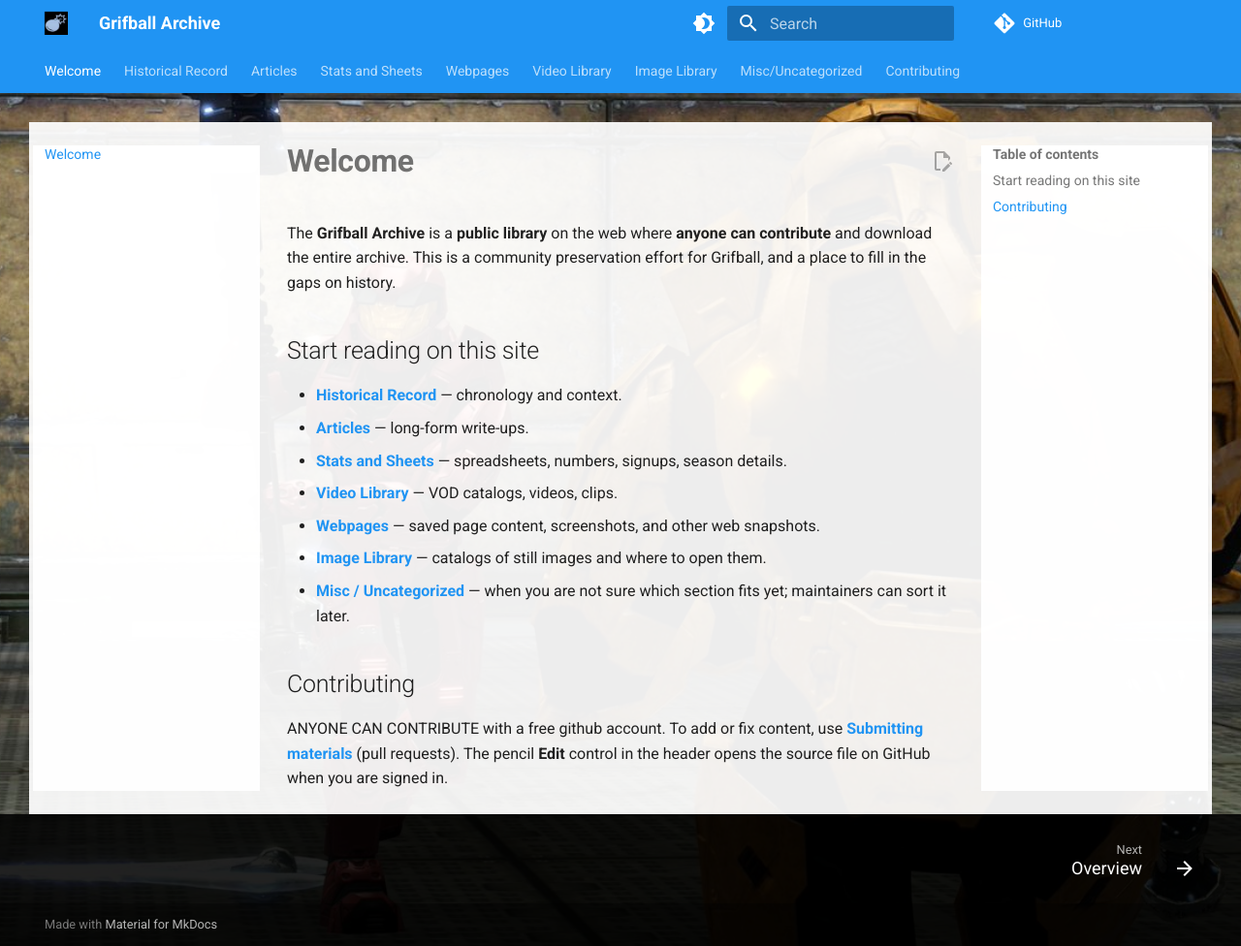
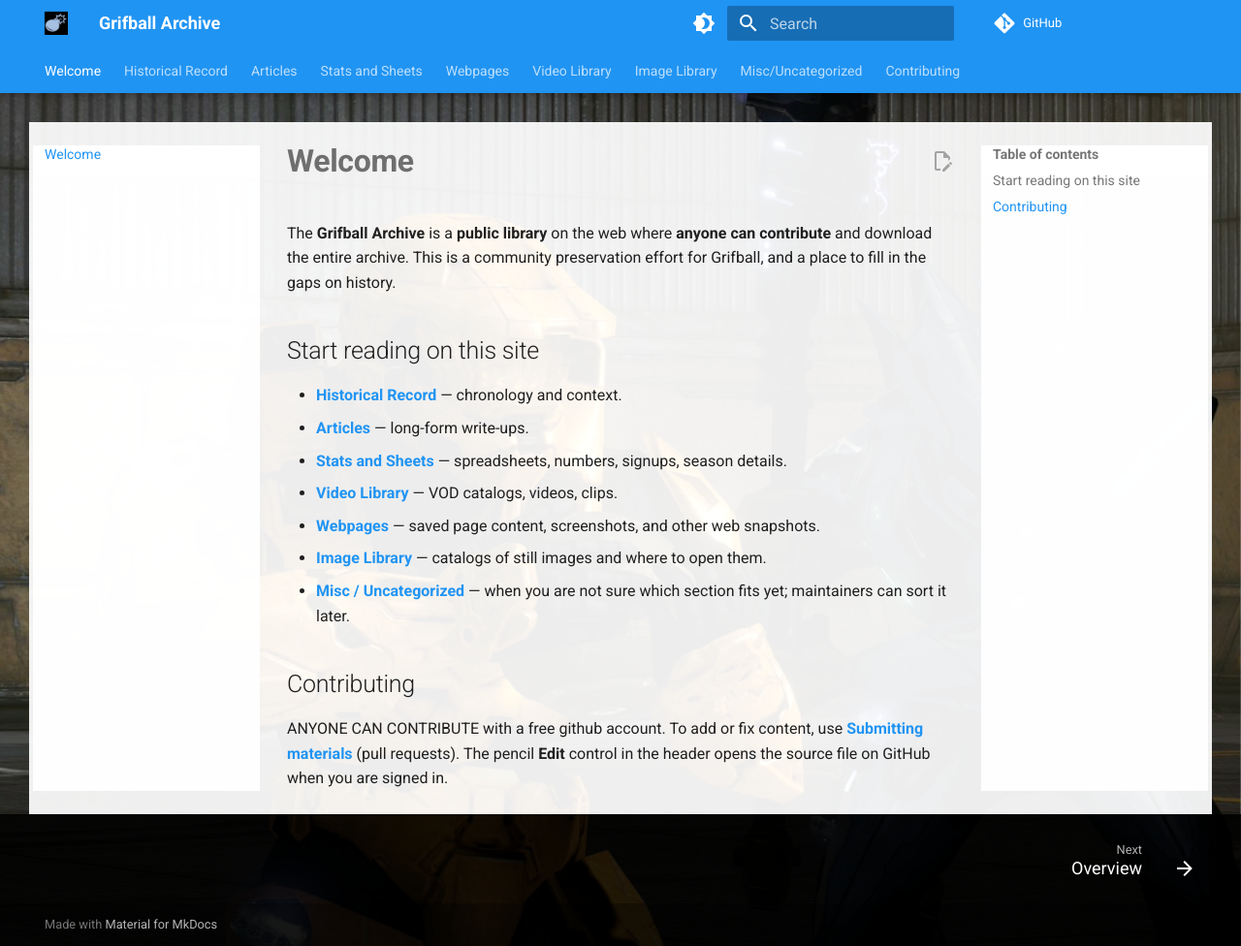
Before and after one commit to Grifball-Archive/Grifball-Archive, an MkDocs documentation site: the page built from docs/index.md, in a window 1280 px wide and 976 px high. Shown: the whole window at 97% size. Built offline with MkDocs 1.6.1 and Material for MkDocs 9.7.7, drawn with Linux system fonts in a browser that asks for light colours; comment, search, counter and statistics services are not loaded.

Commit message:
text and theme changes

```diff
--- a/docs/stylesheets/extra.css
+++ b/docs/stylesheets/extra.css
@@ -28,13 +28,13 @@ body[data-md-color-scheme="slate"]::before {
 }
 
 body[data-md-color-scheme="default"]::before {
-  background-image: url("../assets/images/h3grifball1.jpg");
+  background-image: url("../assets/images/h3grifball2.jpg");
 }
 
 /* Same image in dark mode, with a dark wash so text/admonitions stay readable */
 body[data-md-color-scheme="slate"]::before {
   background-image: linear-gradient(rgba(13, 16, 23, 0.5), rgba(13, 16, 23, 0.5)),
-    url("../assets/images/h3grifball2.jpg");
+    url("../assets/images/h3grifball1.jpg");
 }
 
 /* Same frosted value on every column — no opacity stacking at borders */
```
Also changed, not shown: README.md (+2 -2 lines).
